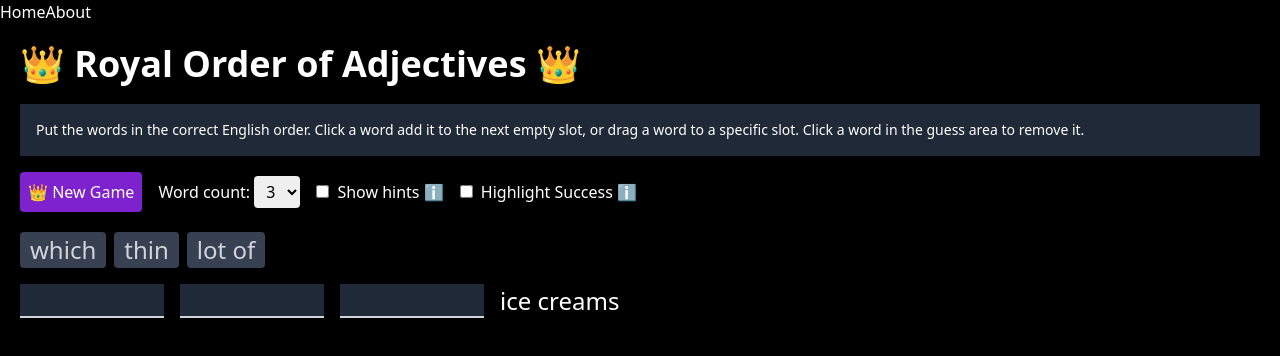
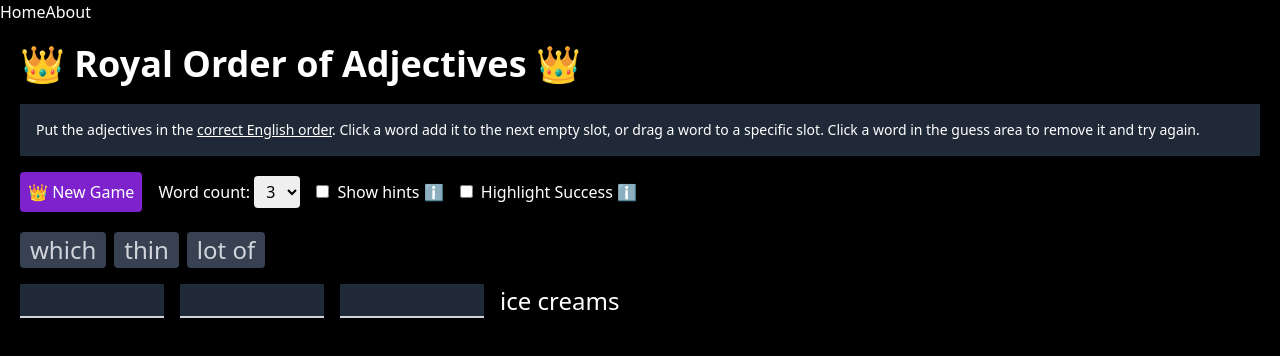
Before and after one commit to bbugh/royal-adjective-order-game, a Vue app: page / in a window 1280 px wide. Shown: the top 356 px of the page. Built offline with nearby package versions, Linux system fonts and the light colour scheme.

Commit message:
Add link

```diff
--- a/src/views/HomeView.vue
+++ b/src/views/HomeView.vue
@@ -61,8 +61,11 @@ function setNextGuessSlot(adjective: string) {
   <main class="container p-5 mx-auto">
     <h1 class="mb-5 text-4xl font-bold">👑 Royal Order of Adjectives 👑</h1>
     <div class="p-4 mb-4 text-sm bg-gray-800">
-      Put the words in the correct English order. Click a word add it to the next empty slot, or
-      drag a word to a specific slot. Click a word in the guess area to remove it.
+      Put the adjectives in the
+      <a href="https://www.grammarly.com/blog/adjective-order/" target="_blank" class="underline"
+        >correct English order</a
+      >. Click a word add it to the next empty slot, or drag a word to a specific slot. Click a word
+      in the guess area to remove it and try again.
     </div>
 
     <div class="inline-flex flex-row items-center gap-4 mb-5 rounded">
```
